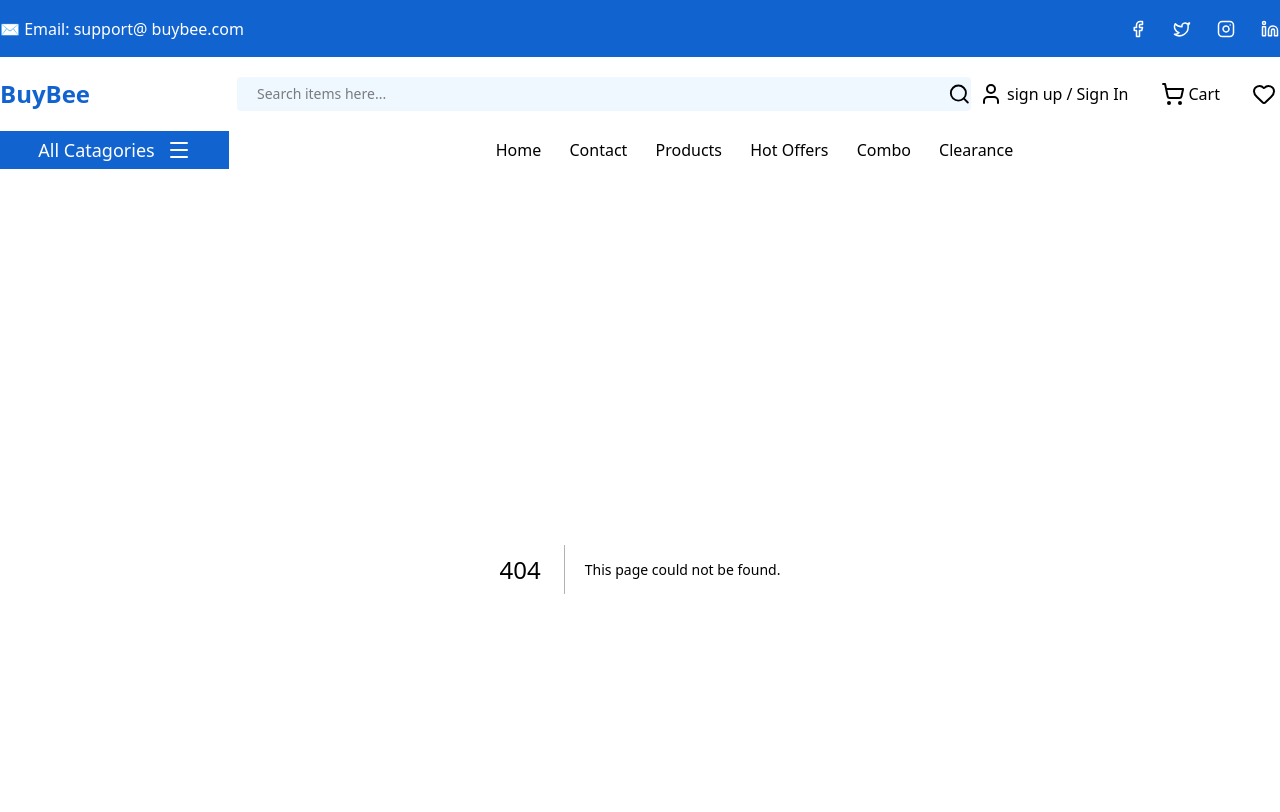
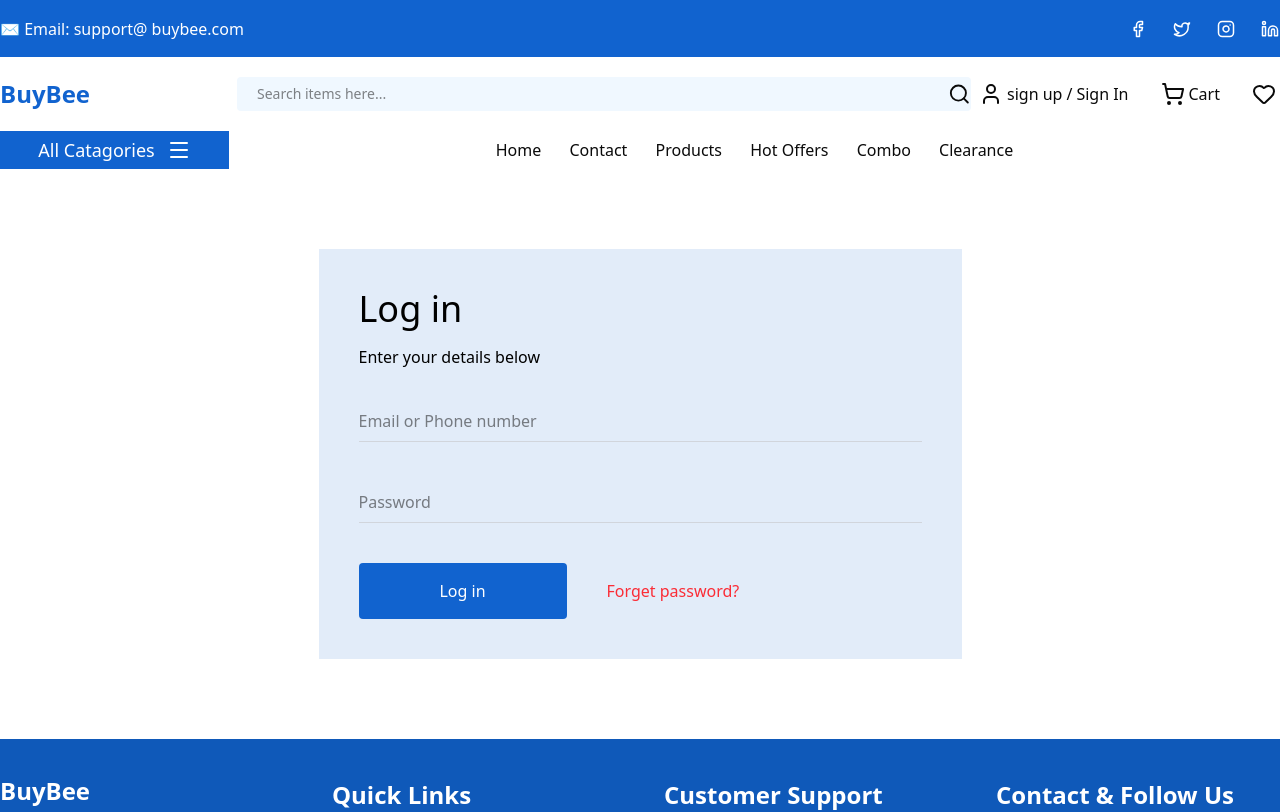
Before and after one commit to Ripon-Mardy/BuyBee, a Next.js app: page /sign-in in a window 1280 px wide. Before the commit this address had no page. Shown: the top 812 px of the page. Built offline with nearby package versions, Linux system fonts and the light colour scheme.

Commit message:
design add

```diff
--- /dev/null
+++ b/app/sign-in/page.js
@@ -0,0 +1,27 @@
+
+
+const page = () => {
+  return (
+    <div className="container mx-auto px-4 md:px-0">
+
+        {/* log in  */}
+        <div className="max-w-[643px] mx-auto bg-[#E2ECF9] p-10 flex items-start gap-8 flex-col mt-20">
+            <div className="space-y-4">
+                <h2 className="text-black text-4xl font-medium">Log in</h2>
+                <h2 className="text-black text-[16px]">Enter your details below</h2>
+            </div>
+            <form className="w-full space-y-10">
+                <input type="text" className="w-full outline-none border-b border-gray-300 py-2" placeholder="Email or Phone number" />
+                <input type="password" className="w-full outline-none border-b border-gray-300 py-2" placeholder="Password" />
+                <div className="flex gap-10">
+                    <button className="bg-[#1163CF] py-4 text-white rounded w-52">Log in</button>
+                    <button className="text-red-500">Forget password?</button>
+                </div>
+            </form>
+        </div>
+
+    </div>
+  )
+}
+
+export default page
```
